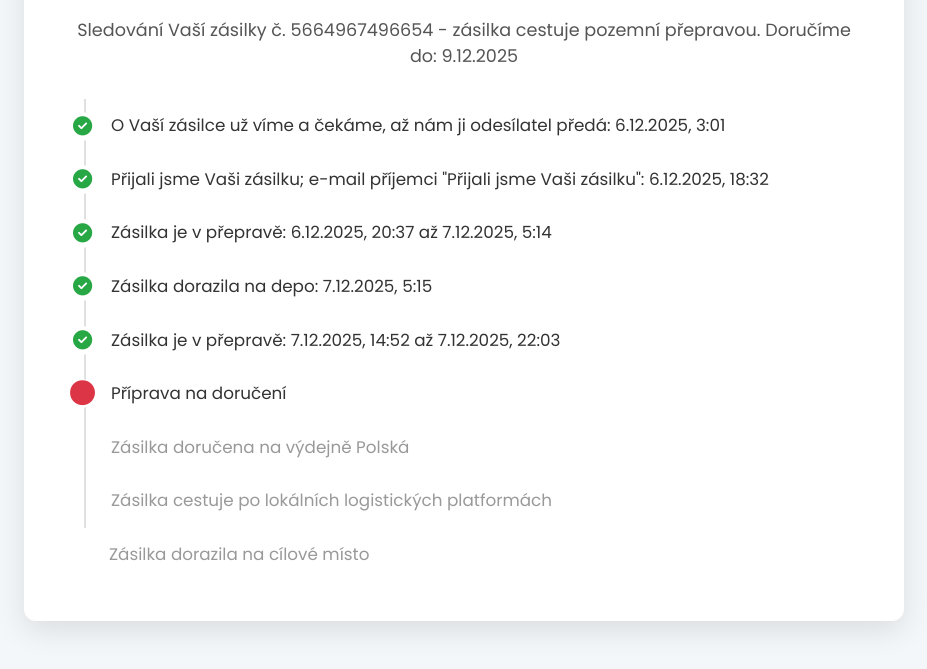
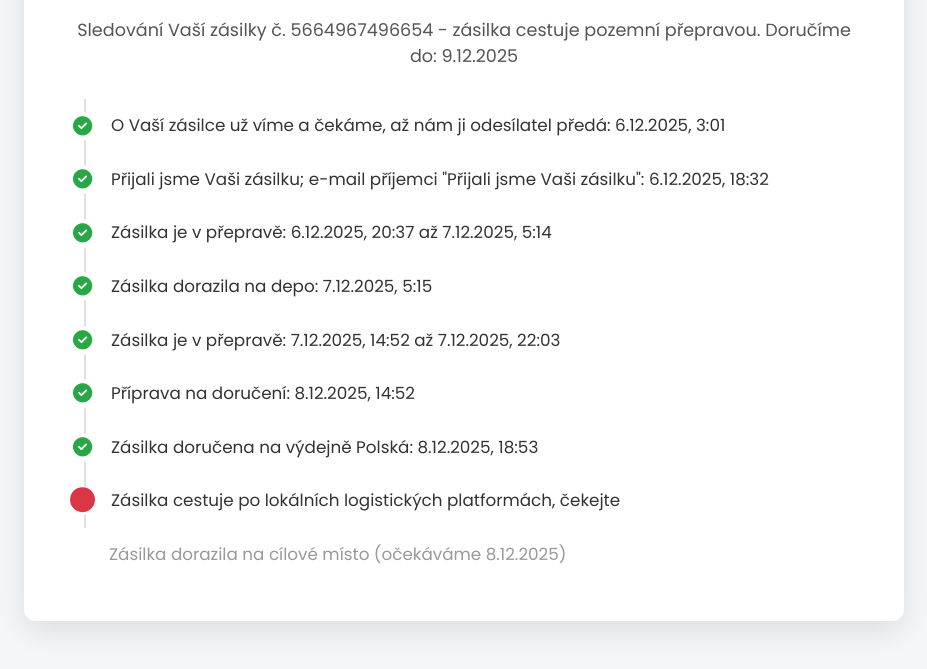
Before and after one commit to NTS-windows-tools/objednavka-2-5664967496654, a plain HTML site: page index.html in a window 1280 px wide. Shown: the part 183-852 px from the top of the page, without its empty margins (176-1103 px from the left). Drawn offline with Linux system fonts and the light colour scheme.

Commit message:
Update index.html

```diff
--- a/index.html
+++ b/index.html
@@ -42,24 +42,24 @@
                 <p>Zásilka je v přepravě: 7.12.2025, 14:52 až 7.12.2025, 22:03</p>
             </div>
 
-            <div class="timeline-item" data-status="ceka" data-index="5">
+            <div class="timeline-item" data-status="hotovo" data-index="5">
                 <span class="status-icon"></span>
-                <p>Příprava na doručení</p>
+                <p>Příprava na doručení: 8.12.2025, 14:52</p>
             </div>
 
-            <div class="timeline-item" data-status="ceka" data-index="6">
+            <div class="timeline-item" data-status="hotovo" data-index="6">
                 <span class="status-icon"></span>
-                <p>Zásilka doručena na výdejně Polská</p>
+                <p>Zásilka doručena na výdejně Polská: 8.12.2025, 18:53</p>
             </div>
 
             <div class="timeline-item" data-status="ceka" data-index="7">
                 <span class="status-icon"></span>
-                <p>Zásilka cestuje po lokálních logistických platformách</p>
+                <p>Zásilka cestuje po lokálních logistických platformách, čekejte</p>
             </div>
 
             <div class="timeline-item" data-status="ceka" data-index="8">
                 <span class="status-icon"></span>
-                <p>Zásilka dorazila na cílové místo</p>
+                <p>Zásilka dorazila na cílové místo (očekáváme 8.12.2025)</p>
             </div>
 
         </div>
```
